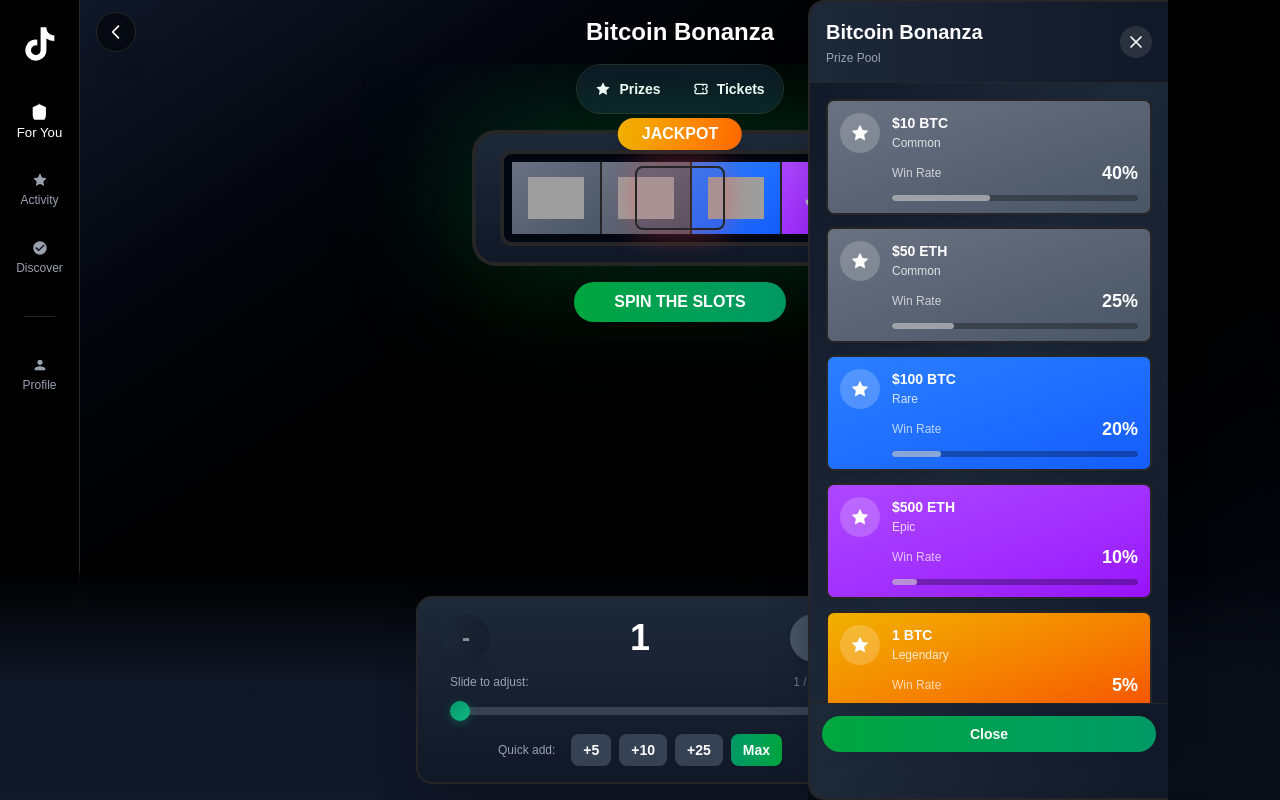
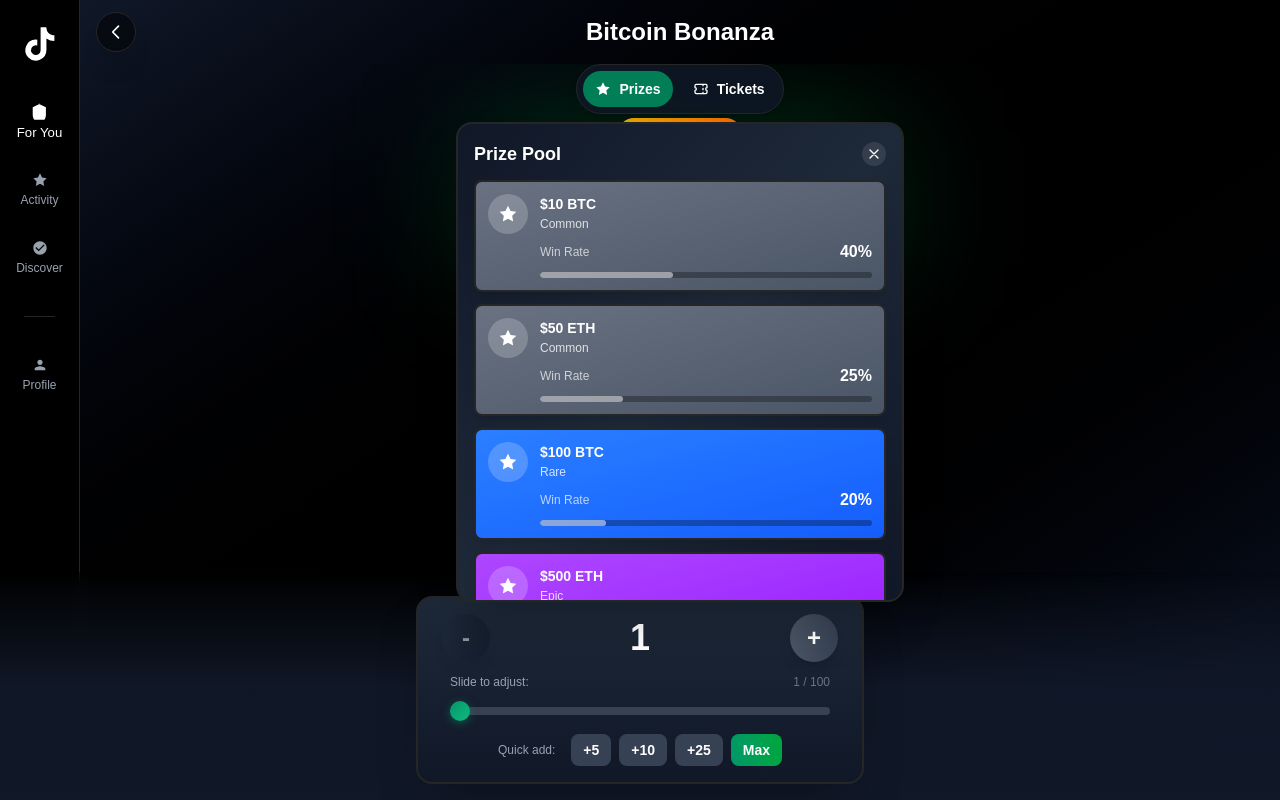
Before and after one commit to TarunGenwa/tiktok-raffle-pg, a Next.js app: page /competition/1 in a window 1280 px wide. Both pictures are taken after a click on the button "Prizes". Built offline with nearby package versions, Linux system fonts and the light colour scheme; grey boxes are pictures that could not be loaded.

Commit message:
coutner fixed

```diff
--- a/app/competition/[id]/page.tsx
+++ b/app/competition/[id]/page.tsx
@@ -206,7 +206,7 @@ export default function CompetitionPage() {
       {/* Main Content Area - Scrollable */}
       <main className="flex-1 flex flex-col items-center overflow-y-auto pb-[240px] md:pb-32">
         {/* Interaction Buttons - Prizes Tickets Tab */}
-        <div className="w-full flex justify-center mb-4 px-4">
+        <div className="w-full flex justify-center mb-4 px-4 relative z-40">
           <InteractionSidebar
             prizes={competition.prizes}
             competitionTitle={competition.title}
@@ -214,7 +214,7 @@ export default function CompetitionPage() {
         </div>
 
         {/* Game Container */}
-        <div className="w-full max-w-md mx-auto relative px-1 md:px-0 flex flex-col items-center gap-4">
+        <div className="w-full max-w-md mx-auto relative px-1 md:px-0 flex flex-col items-center gap-4 z-10">
           {ticketCount <= 5 ? (
             // Show slot machine for 1-5 tickets
             <PrizeWheel
--- a/app/components/InteractionSidebar.tsx
+++ b/app/components/InteractionSidebar.tsx
@@ -2,13 +2,19 @@
 
 import { useState } from 'react';
 import { Button } from '@/components/ui/button';
-import PrizesModal from './PrizesModal';
-import TicketsModal from './TicketsModal';
 
 interface Prize {
   name: string;
   rarity: 'common' | 'rare' | 'epic' | 'legendary';
   probability: number;
+}
+
+interface Ticket {
+  type: string;
+  quantity: number;
+  price: number;
+  color: string;
+  description: string;
 }
 
 interface InteractionSidebarProps {
@@ -17,17 +23,68 @@ interface InteractionSidebarProps {
 }
 
 export default function InteractionSidebar({ prizes, competitionTitle }: InteractionSidebarProps) {
-  const [isPrizesModalOpen, setIsPrizesModalOpen] = useState(false);
-  const [isTicketsModalOpen, setIsTicketsModalOpen] = useState(false);
+  const [activeTab, setActiveTab] = useState<'prizes' | 'tickets' | null>(null);
+
+  const rarityColors = {
+    common: 'from-gray-500 to-gray-600',
+    rare: 'from-blue-500 to-blue-600',
+    epic: 'from-purple-500 to-purple-600',
+    legendary: 'from-yellow-500 to-orange-600'
+  };
+
+  const rarityBorders = {
+    common: 'border-gray-500',
+    rare: 'border-blue-500',
+    epic: 'border-purple-500',
+    legendary: 'border-yellow-500'
+  };
+
+  const tickets: Ticket[] = [
+    {
+      type: 'Single Entry',
+      quantity: 1,
+      price: 5.00,
+      color: 'from-blue-500 to-blue-600',
+      description: 'One entry into the raffle'
+    },
+    {
+      type: 'Bundle Pack',
+      quantity: 5,
+      price: 20.00,
+      color: 'from-purple-500 to-purple-600',
+      description: 'Five entries - 20% discount'
+    },
+    {
+      type: 'Mega Pack',
+      quantity: 10,
+      price: 35.00,
+      color: 'from-orange-500 to-yellow-500',
+      description: 'Ten entries - 30% discount'
+    },
+    {
+      type: 'Ultimate Pack',
+      quantity: 25,
+      price: 75.00,
+      color: 'from-pink-500 to-rose-600',
+      description: 'Twenty-five entries - 40% discount'
+    }
+  ];
+
+  const handleTabClick = (tab: 'prizes' | 'tickets') => {
+    setActiveTab(activeTab === tab ? null : tab);
+  };
 
   return (
-    <>
+    <div className="w-full max-w-md mx-auto relative flex justify-center">
+      {/* Buttons */}
       <div className="inline-flex items-center gap-2 bg-gray-900/80 backdrop-blur-sm rounded-full p-1.5 border border-gray-700/50 shadow-lg">
         {/* Prizes Button */}
         <Button
-          onClick={() => setIsPrizesModalOpen(true)}
+          onClick={() => handleTabClick('prizes')}
           variant="ghost"
-          className="flex items-center gap-2 h-auto px-4 py-2 transition-all hover:bg-gray-700/80 rounded-full"
+          className={`flex items-center gap-2 h-auto px-4 py-2 transition-all rounded-full ${
+            activeTab === 'prizes' ? 'bg-emerald-600/80 hover:bg-emerald-600/90' : 'hover:bg-gray-700/80'
+          }`}
         >
           <svg className="w-4 h-4 text-white" fill="currentColor" viewBox="0 0 24 24">
             <path d="M12 2l3.09 6.26L22 9.27l-5 4.87 1.18 6.88L12 17.77l-6.18 3.25L7 14.14 2 9.27l6.91-1.01L12 2z"/>
@@ -37,9 +94,11 @@ export default function InteractionSidebar({ prizes, competitionTitle }: Interac
 
         {/* Tickets Button */}
         <Button
-          onClick={() => setIsTicketsModalOpen(true)}
+          onClick={() => handleTabClick('tickets')}
           variant="ghost"
-          className="flex items-center gap-2 h-auto px-4 py-2 transition-all hover:bg-gray-700/80 rounded-full"
+          className={`flex items-center gap-2 h-auto px-4 py-2 transition-all rounded-full ${
+            activeTab === 'tickets' ? 'bg-emerald-600/80 hover:bg-emerald-600/90' : 'hover:bg-gray-700/80'
+          }`}
         >
           <svg className="w-4 h-4 text-white" fill="none" stroke="currentColor" viewBox="0 0 24 24">
             <path strokeLinecap="round" strokeLinejoin="round" strokeWidth={2} d="M15 5v2m0 4v2m0 4v2M5 5a2 2 0 00-2 2v3a2 2 0 110 4v3a2 2 0 002 2h14a2 2 0 002-2v-3a2 2 0 110-4V7a2 2 0 00-2-2H5z" />
@@ -48,22 +107,127 @@ export default function InteractionSidebar({ prizes, competitionTitle }: Interac
         </Button>
       </div>
 
-      {/* Prizes Modal */}
-      {isPrizesModalOpen && (
-        <PrizesModal
-          prizes={prizes}
-          competitionTitle={competitionTitle}
-          onClose={() => setIsPrizesModalOpen(false)}
-        />
-      )}
+      {/* Drawer Content */}
+      <div
+        className={`absolute top-full left-0 right-0 mt-2 bg-gradient-to-br from-gray-900 via-gray-800 to-gray-900 rounded-2xl shadow-2xl border-2 border-gray-700 overflow-hidden transition-all duration-300 z-50 ${
+          activeTab ? 'max-h-[60vh] opacity-100' : 'max-h-0 opacity-0 pointer-events-none'
+        }`}
+      >
+        <div className="overflow-y-auto max-h-[60vh] p-4">
+          {/* Prizes Content */}
+          {activeTab === 'prizes' && (
+            <div className="space-y-3">
+              <div className="flex items-center justify-between mb-3">
+                <h3 className="text-lg font-bold text-white">Prize Pool</h3>
+                <button
+                  onClick={() => setActiveTab(null)}
+                  className="w-6 h-6 rounded-full bg-white/10 hover:bg-white/20 flex items-center justify-center transition-colors"
+                >
+                  <svg className="w-4 h-4 text-white" fill="none" stroke="currentColor" viewBox="0 0 24 24">
+                    <path strokeLinecap="round" strokeLinejoin="round" strokeWidth={2} d="M6 18L18 6M6 6l12 12" />
+                  </svg>
+                </button>
+              </div>
 
-      {/* Tickets Modal */}
-      {isTicketsModalOpen && (
-        <TicketsModal
-          competitionTitle={competitionTitle}
-          onClose={() => setIsTicketsModalOpen(false)}
-        />
-      )}
-    </>
+              {prizes.map((prize, index) => (
+                <div
+                  key={index}
+                  className={`relative bg-gradient-to-br ${rarityColors[prize.rarity]} rounded-lg p-3 border-2 ${rarityBorders[prize.rarity]} shadow-lg`}
+                >
+                  <div className="flex items-start gap-3">
+                    <div className="w-10 h-10 bg-white/20 rounded-full flex items-center justify-center flex-shrink-0">
+                      <svg className="w-5 h-5 text-white" fill="currentColor" viewBox="0 0 24 24">
+                        <path d="M12 2l3.09 6.26L22 9.27l-5 4.87 1.18 6.88L12 17.77l-6.18 3.25L7 14.14 2 9.27l6.91-1.01L12 2z"/>
+                      </svg>
+                    </div>
+                    <div className="flex-1 min-w-0">
+                      <h3 className="text-sm font-bold text-white">{prize.name}</h3>
+                      <p className="text-xs text-white/80 capitalize mt-0.5">{prize.rarity}</p>
+                      <div className="mt-2 flex items-center justify-between">
+                        <div className="text-xs text-white/70">Win Rate</div>
+                        <div className="text-base font-bold text-white">{prize.probability}%</div>
+                      </div>
+                      <div className="mt-2 h-1.5 bg-black/30 rounded-full overflow-hidden">
+                        <div
+                          className="h-full bg-white/50 rounded-full"
+                          style={{ width: `${prize.probability}%` }}
+                        ></div>
+                      </div>
+                    </div>
+                  </div>
+                </div>
+              ))}
+
+              <div className="mt-4 p-3 bg-gray-800/50 rounded-lg border border-gray-700">
+                <div className="flex items-center justify-between text-xs">
+                  <span className="text-gray-400">Total Prizes</span>
+                  <span className="text-white font-bold">{prizes.length}</span>
+                </div>
+              </div>
+            </div>
+          )}
+
+          {/* Tickets Content */}
+          {activeTab === 'tickets' && (
+            <div className="space-y-3">
+              <div className="flex items-center justify-between mb-3">
+                <h3 className="text-lg font-bold text-white">Ticket Options</h3>
+                <button
+                  onClick={() => setActiveTab(null)}
+                  className="w-6 h-6 rounded-full bg-white/10 hover:bg-white/20 flex items-center justify-center transition-colors"
+                >
+                  <svg className="w-4 h-4 text-white" fill="none" stroke="currentColor" viewBox="0 0 24 24">
+                    <path strokeLinecap="round" strokeLinejoin="round" strokeWidth={2} d="M6 18L18 6M6 6l12 12" />
+                  </svg>
+                </button>
+              </div>
+
+              {tickets.map((ticket, index) => (
+                <div
+                  key={index}
+                  className={`relative bg-gradient-to-br ${ticket.color} rounded-lg p-3 shadow-lg`}
+                >
+                  <div className="flex items-start justify-between">
+                    <div className="flex items-start gap-3 flex-1">
+                      <div className="w-10 h-10 bg-white/20 rounded-full flex items-center justify-center flex-shrink-0">
+                        <svg className="w-5 h-5 text-white" fill="none" stroke="currentColor" viewBox="0 0 24 24">
+                          <path strokeLinecap="round" strokeLinejoin="round" strokeWidth={2} d="M15 5v2m0 4v2m0 4v2M5 5a2 2 0 00-2 2v3a2 2 0 110 4v3a2 2 0 002 2h14a2 2 0 002-2v-3a2 2 0 110-4V7a2 2 0 00-2-2H5z" />
+                        </svg>
+                      </div>
+                      <div className="flex-1 min-w-0">
+                        <h3 className="text-sm font-bold text-white">{ticket.type}</h3>
+                        <p className="text-xs text-white/80 mt-0.5">{ticket.description}</p>
+                        <div className="mt-2 inline-flex items-center gap-1 bg-white/20 px-2 py-0.5 rounded-full">
+                          <span className="text-xs font-semibold text-white">{ticket.quantity} {ticket.quantity === 1 ? 'Entry' : 'Entries'}</span>
+                        </div>
+                      </div>
+                    </div>
+                    <div className="flex flex-col items-end ml-2">
+                      <div className="text-lg font-bold text-white">${ticket.price}</div>
+                      {ticket.quantity > 1 && (
+                        <div className="text-xs text-white/70">${(ticket.price / ticket.quantity).toFixed(2)} ea</div>
+                      )}
+                    </div>
+                  </div>
+                  <Button
+                    className="w-full mt-3 bg-white/20 hover:bg-white/30 text-white font-bold py-1.5 rounded-lg text-sm"
+                  >
+                    Buy Now
+                  </Button>
+                </div>
+              ))}
+
+              <div className="mt-4 p-3 bg-gray-800/50 rounded-lg border border-gray-700">
+                <div className="text-xs text-gray-400 mb-2">My Tickets</div>
+                <div className="flex items-center justify-between">
+                  <span className="text-gray-400 text-xs">Active</span>
+                  <span className="text-green-400 font-bold">8</span>
+                </div>
+              </div>
+            </div>
+          )}
+        </div>
+      </div>
+    </div>
   );
 }
```
